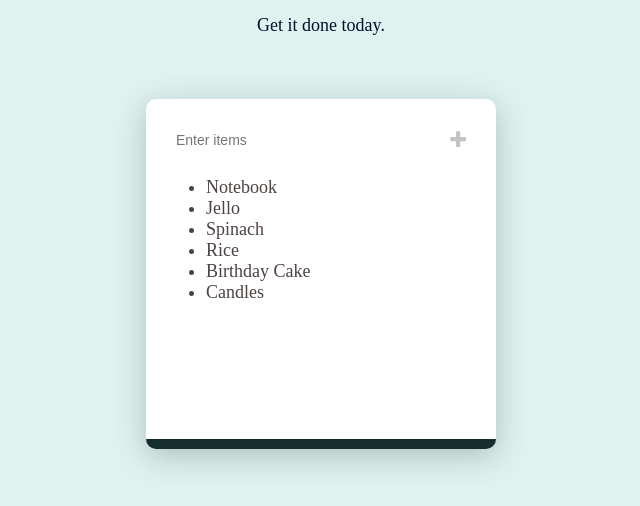
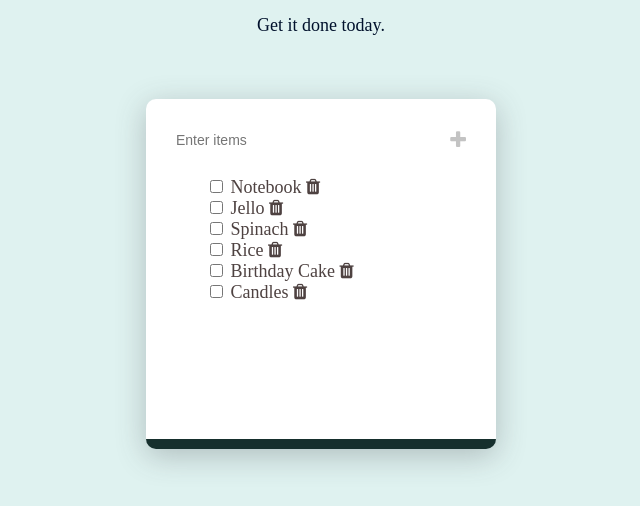
Before and after one commit to nnennakalu/shopping-list, a plain HTML site: page index.html in a window 1280 px wide. Shown: the part 142-648 px from the top of the page, without its empty margins (319-959 px from the left). Drawn offline with Linux system fonts and the light colour scheme; files that its build step writes are made by us from their sources.

Commit message:
added input tag

```diff
--- a/index.html
+++ b/index.html
@@ -1,10 +1,11 @@
 <!DOCTYPE html>
 <html>
+
 <head>
 	<title>Javascript + DOM</title>
-		<link rel="stylesheet" href="https://cdnjs.cloudflare.com/ajax/libs/font-awesome/4.7.0/css/font-awesome.min.css">
+	<link rel="stylesheet" href="https://cdnjs.cloudflare.com/ajax/libs/font-awesome/4.7.0/css/font-awesome.min.css" />
 	<link rel="stylesheet" type="text/css" href="style.css" />
-    <link rel="stylesheet" type="text/css" href="todo-style.css" />
+	<link rel="stylesheet" type="text/css" href="done-feature/style.css" />
 </head>
 
 <body>
@@ -17,15 +18,40 @@
 				<i id="enter" class="fa fa-plus"></i>
 			</div>
 			<ul>
-          <li>Notebook</li>
-          <li>Jello</li>
-          <li>Spinach</li>
-          <li>Rice</li>
-          <li>Birthday Cake</li>
-          <li>Candles</li>
+				<li>
+					<input type="checkbox" />
+					<label for="checkbox-1">Notebook</label>
+					<i id="enter" class="fa fa-trash"></i>
+				</li>
+				<li>
+					<input type="checkbox" />
+					<label for="checkbox-1">Jello</label>
+					<i id="enter" class="fa fa-trash"></i>
+				</li>
+				<li>
+					<input type="checkbox" />
+					<label for="checkbox-1">Spinach</label>
+					<i id="enter" class="fa fa-trash"></i>
+				</li>
+				<li>
+					<input type="checkbox" />
+					<label for="checkbox-1">Rice</label>
+					<i id="enter" class="fa fa-trash"></i>
+				</li>
+				<li>
+					<input type="checkbox" />
+					<label for="checkbox-1">Birthday Cake</label>
+					<i id="enter" class="fa fa-trash"></i>
+				</li>
+				<li>
+					<input type="checkbox" />
+					<label for="checkbox-1">Candles</label>
+					<i id="enter" class="fa fa-trash"></i>
+				</li>
 			</ul>
 		</div>
 	</div>
 	<script type="text/javascript" src="script.js"></script>
 </body>
+
 </html>
--- a/style.css
+++ b/style.css
@@ -18,6 +18,10 @@ body {
   min-height: 100vh;
 	background: #dff2f0;
 	color: var(--body-text-color);
+}
+
+ul {
+	list-style: none;
 }
 
 h1 {
```
Lines whose indentation alone changed are shown as unchanged.
